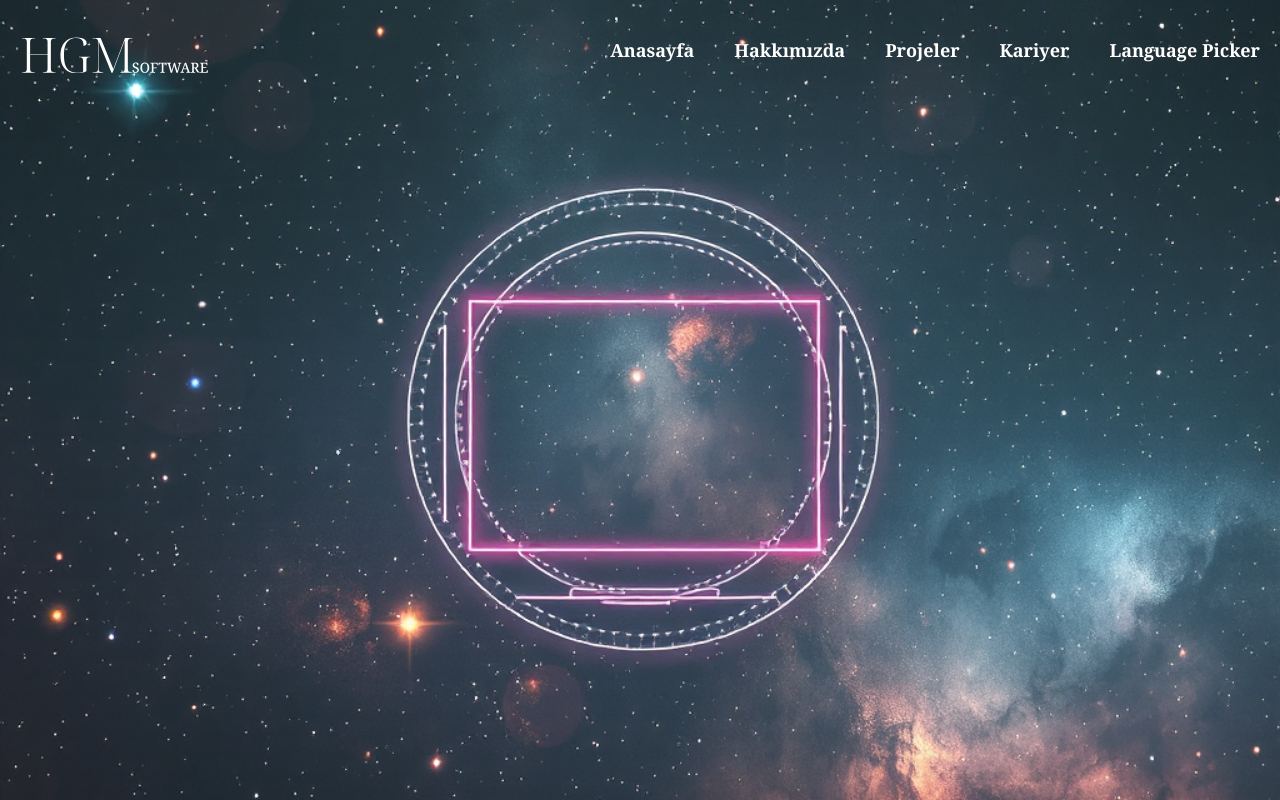
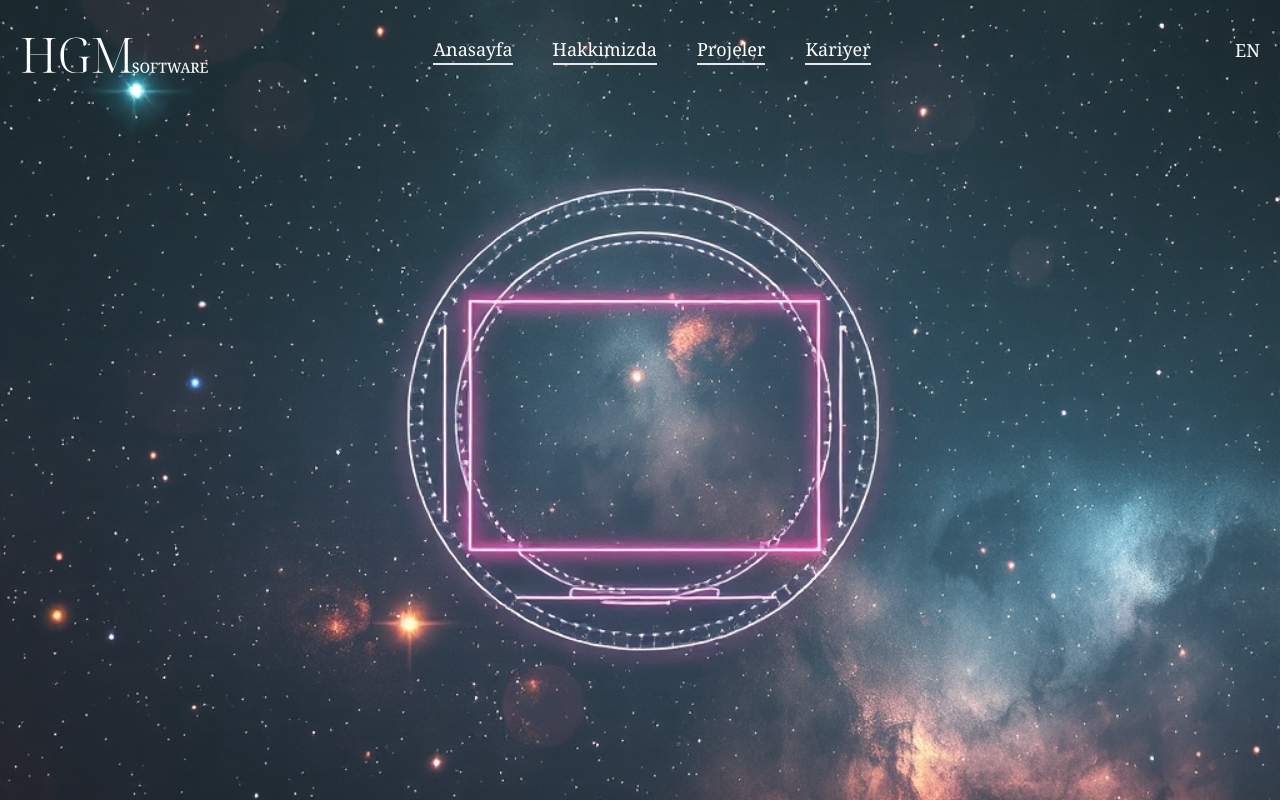
Before and after one commit to fna00/hgm, a Next.js app: page / in a window 1280 px wide. Built offline with nearby package versions, Linux system fonts and the light colour scheme.

Commit message:
Add Hakkimizda component and update Header component

```diff
--- /dev/null
+++ b/components/Hakkimizda/index.tsx
@@ -0,0 +1,5 @@
+import React from "react";
+
+export default function Hakkimizda() {
+  return <div>Hakkimizda</div>;
+}
--- a/components/Header/index.tsx
+++ b/components/Header/index.tsx
@@ -1,22 +1,27 @@
 import BrandIcon from "@/icons/BrandIcon";
+import Link from "next/link";
 import React from "react";
 
+const menuItems = ["Anasayfa", "Hakkimizda", "Projeler", "Kariyer"];
 export default function Header() {
   return (
-    <div className="relative px-5 bg-transparent text-white font-bold text-lg font-serif">
-      <div className="flex justify-between">
+    <div className="relative px-5 bg-transparent text-white font-medium text-lg font-serif">
+      <div className="grid grid-cols-3">
         <div>
           <BrandIcon />
         </div>
         <div className="flex justify-between items-center gap-10">
-          <div>Anasayfa</div>
-          <div>Hakkımızda</div>
-          <div>Projeler</div>
-          <div>Kariyer</div>
-          <div>
-            <div>Language Picker</div>
-          </div>
+          {menuItems.map((item, index) => (
+            <Link
+              key={index}
+              className="border-b-2"
+              href={item.toLocaleLowerCase()}
+            >
+              {item}
+            </Link>
+          ))}
         </div>
+        <div className="flex justify-end items-center">EN</div>
       </div>
     </div>
   );
--- a/package.json
+++ b/package.json
@@ -1,9 +1,12 @@
 {
+  "homepage": "https://ceydacnrdl.github.io/hgm",
   "name": "hgm",
   "version": "0.1.0",
   "private": true,
   "scripts": {
     "dev": "next dev",
+    "predeploy": "npm run build",
+    "deploy": "gh-pages -d build",
     "build": "next build",
     "start": "next start",
     "lint": "next lint"
```
